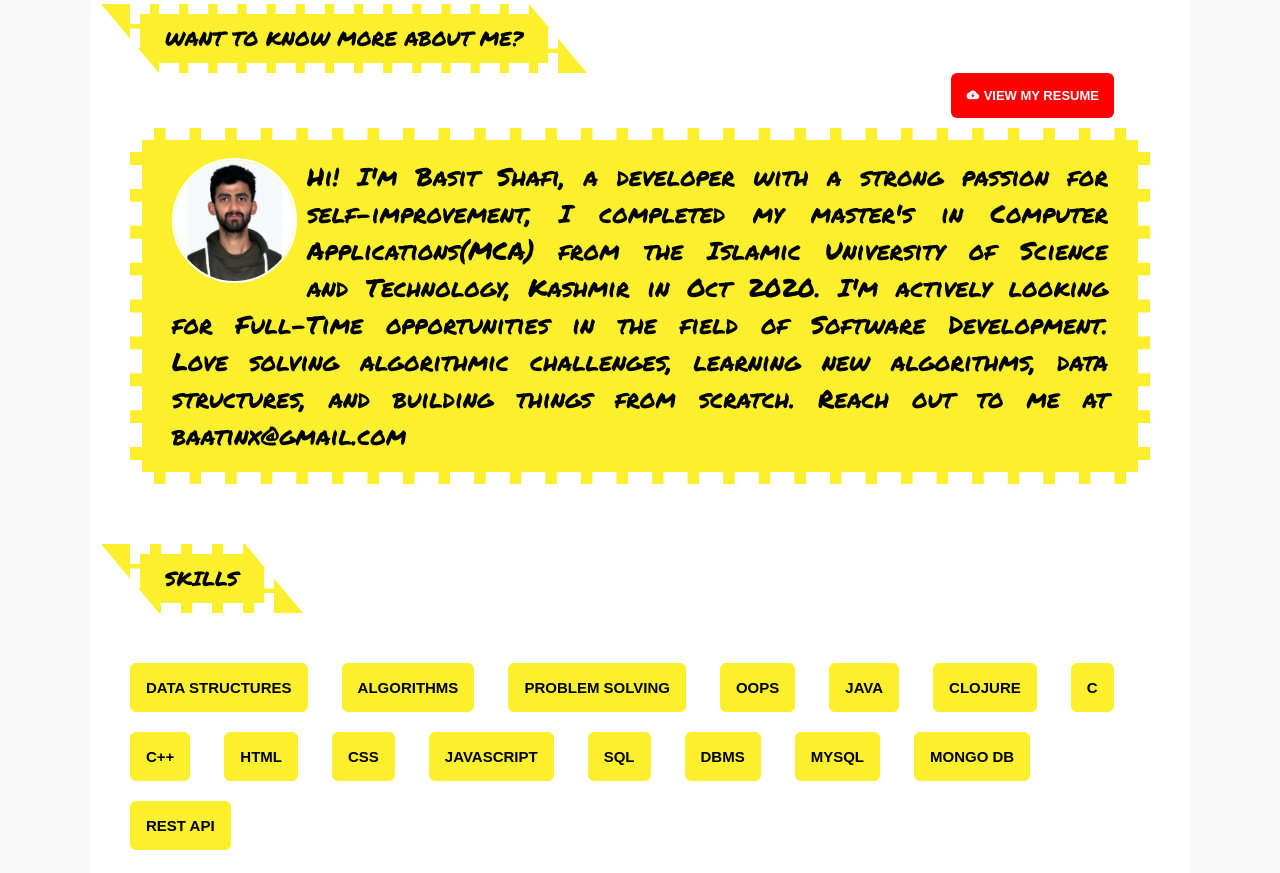
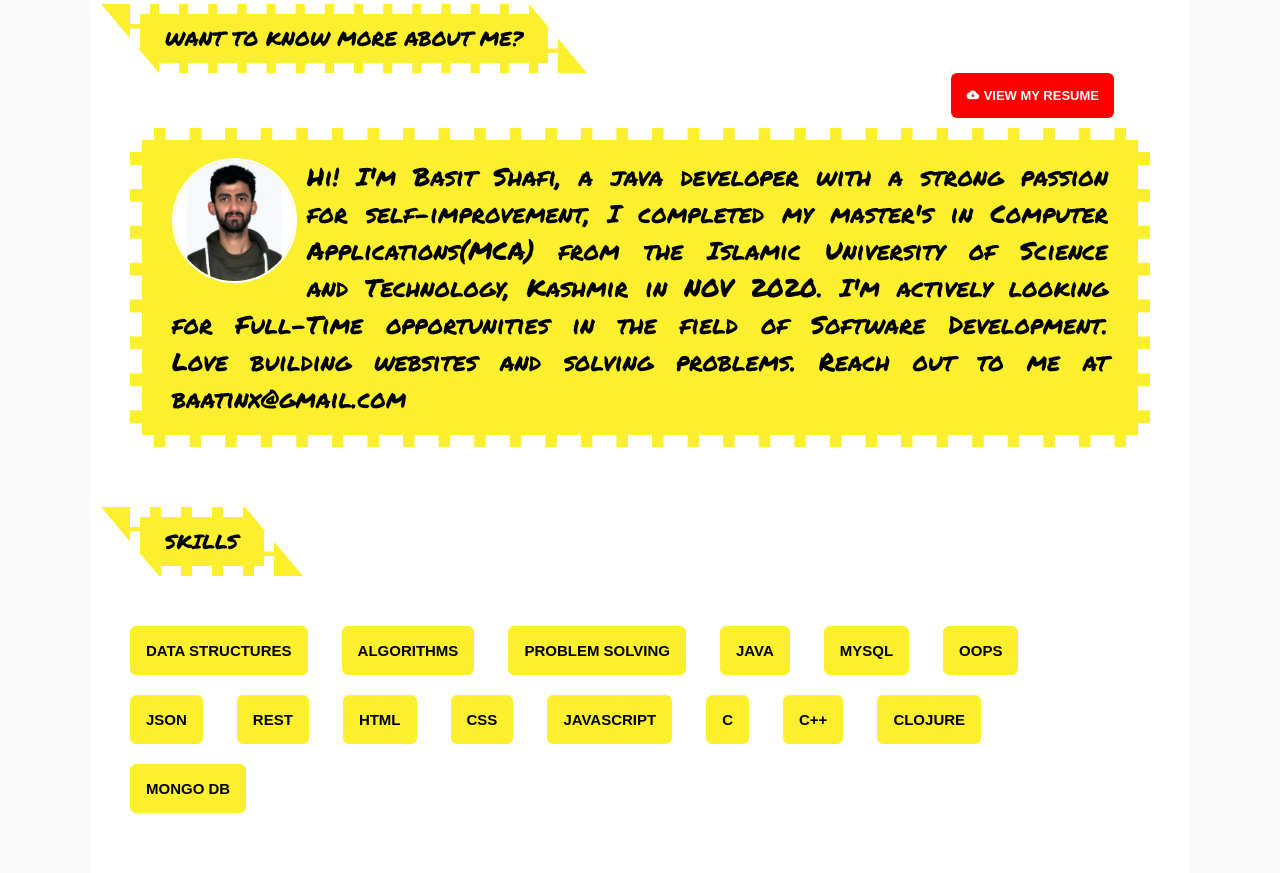
Before and after one commit to themustafabasit/themustafabasit.github.io, a plain HTML site: page index.html in a window 1280 px wide. Shown: the part 600-1473 px from the top of the page. Drawn offline with Linux system fonts and the light colour scheme; files whose address does not match are found by name; a web font is replaced by a local one.

Commit message:
updated info

```diff
--- a/index.html
+++ b/index.html
@@ -59,7 +59,7 @@
         <a class="top-nav-item" href="#education">education</a>
         <a class="top-nav-item" href="#projects">projects</a>
         <a class="top-nav-item" href="#awards">awards &amp; certificates</a>
-        <a class="top-nav-item" href="#interests">Interests</a>
+        <!-- <a class="top-nav-item" href="#interests">Interests</a> -->
         <a class="top-nav-item" href="#languages">Languages</a>
         <a class="top-nav-item" href="#contact">contact</a>
       </div>
@@ -103,8 +103,8 @@
               </div>
             </div>
             <p><img src="./img/user-home.jpg" alt="">
-              Hi! I'm Basit Shafi, a developer with a strong passion for self-improvement, I completed my master's in Computer Applications(MCA) from the Islamic University of Science and Technology, Kashmir in Oct 2020.
-              I'm actively looking for Full-Time opportunities in the field of Software Development. Love solving algorithmic challenges, learning new algorithms, data structures, and building things from scratch.
+              Hi! I'm Basit Shafi, a java developer with a strong passion for self-improvement, I completed my master's in Computer Applications(MCA) from the Islamic University of Science and Technology, Kashmir in NOV 2020.
+              I'm actively looking for Full-Time opportunities in the field of Software Development. Love building websites and solving problems.
               Reach out to me at baatinx@gmail.com </p>
 
           </div>
@@ -121,19 +121,18 @@
           <button class="skill">Data Structures</button>
           <button class="skill">Algorithms</button>
           <button class="skill">Problem Solving</button>
+          <button class="skill">Java</button>
+          <button class="skill">MySQL</button>
           <button class="skill">OOPS</button>
-          <button class="skill">Java</button>
-          <button class="skill">Clojure</button>
-          <button class="skill">C</button>
-          <button class="skill">C++</button>
+          <button class="skill">JSON</button>
+          <button class="skill">REST</button>
           <button class="skill">HTML</button>
           <button class="skill">CSS</button>
           <button class="skill">JavaScript</button>
-          <button class="skill">SQL</button>
-          <button class="skill">DBMS</button>
-          <button class="skill">MySQL</button>
+          <button class="skill">C</button>
+          <button class="skill">C++</button>
+          <button class="skill">Clojure</button>
           <button class="skill">Mongo DB</button>
-          <button class="skill">REST API</button>
         </div>
       </div>
 
@@ -301,21 +300,20 @@
 
       <!--/////////////////////////////////////////////////////////////////////////////////////////////////////////////////////////////////-->
 
-
+<!--
       <div class="interests" id="interests">
         <div class="interests-inner">
 
           <li class="heading-li"><span>Interests</span></li>
 
           <div class="interests-text-container">
-            <li class="interest-text">Competitive Coding</li>
-            <li class="interest-text">Functional Programming</li>
             <li class="interest-text">Travelling</li>
             <li class="interest-text">DIY</li>
           </div>
         </div>
       </div>
 
+      -->
       <!--/////////////////////////////////////////////////////////////////////////////////////////////////////////////////////////////////-->
 
 
@@ -345,10 +343,10 @@
               <a class="email" href="mailto:baatinx@gmail.com"><b>baatinx@gmail.com</b><sup> </sup></a>
               <a class="call-me" href="tel:+917006787893"><b><strong
                     class="country-code">+91</strong>7006787893</b><sup> </sup></a>
-
+<!--
               <li class="presently-in"><b>presently in - </b> <a
-                  href="https://www.google.com/maps/place/Srinagar/">Srinagar,
-                  kashmir</a></li>
+                  href="https://www.google.com/maps/place/"></a></li>
+                   -->
             </div>
 
             <div class="contact-right">
```
